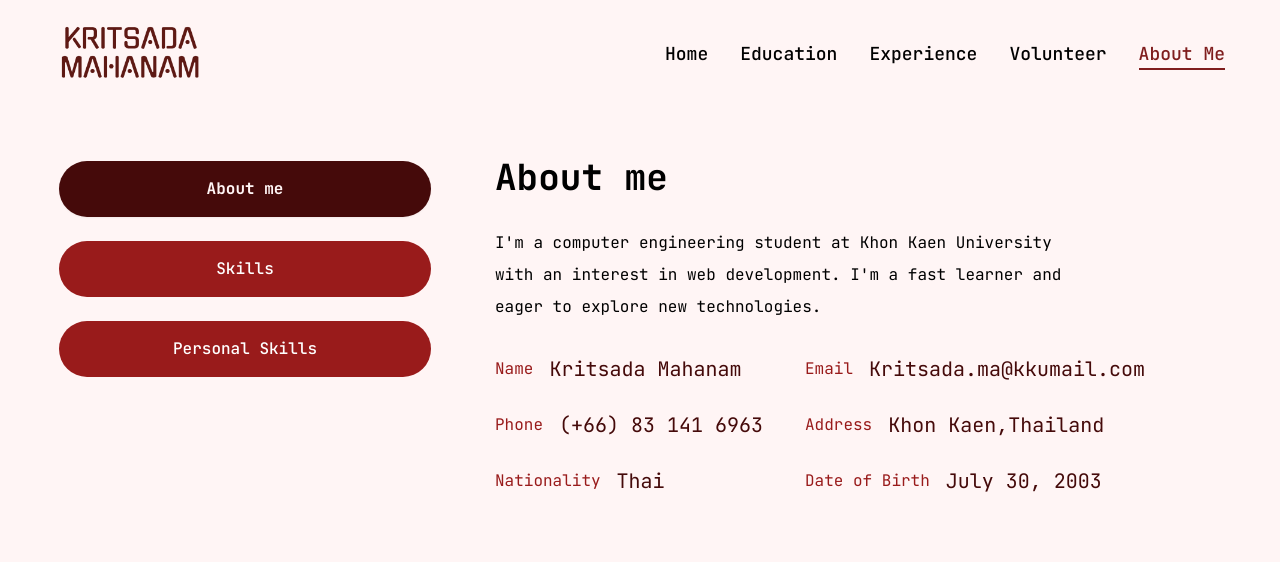
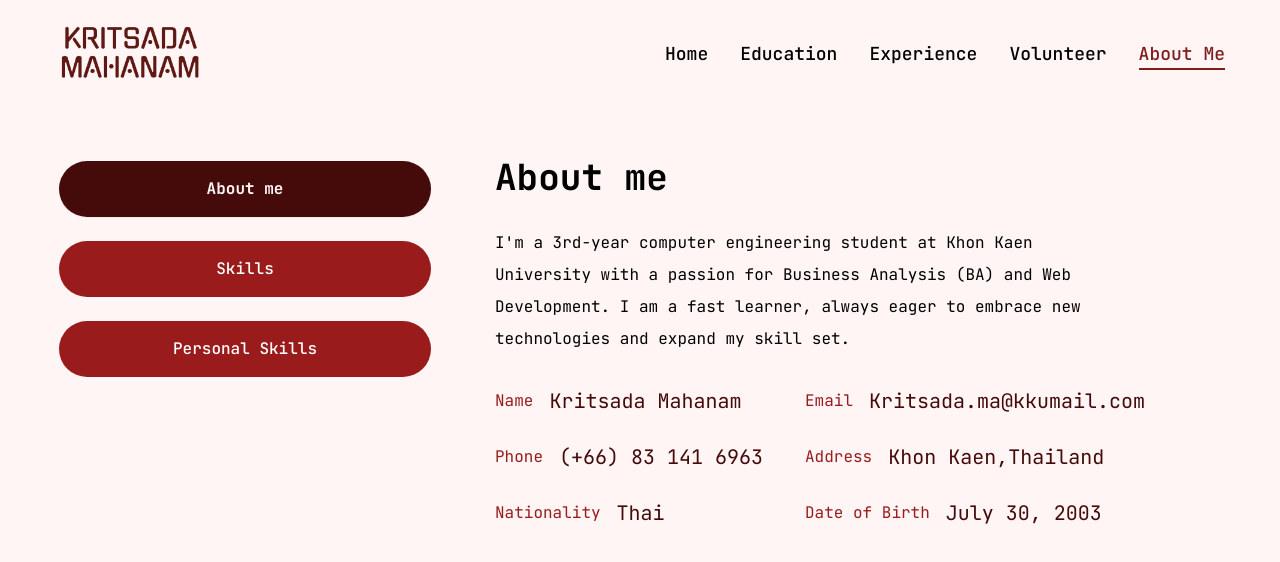
Before and after one commit to kritsada653040438/kritsada-resume-2024, a Next.js app: page /About in a window 1280 px wide. Shown: the top 562 px of the page. Built offline with nearby package versions, Linux system fonts and the light colour scheme.

Commit message:
fix information

```diff
--- a/app/About/page.jsx
+++ b/app/About/page.jsx
@@ -5,7 +5,7 @@ import { SiMongodb, SiTailwindcss, SiNextdotjs } from "react-icons/si";
 
 const about = {
   title: "About me",
-description: "I'm a computer engineering student at Khon Kaen University with an interest in web development. I'm a fast learner and eager to explore new technologies.",
+description: "I'm a 3rd-year computer engineering student at Khon Kaen University with a passion for Business Analysis (BA) and Web Development. I am a fast learner, always eager to embrace new technologies and expand my skill set.",
   info: [
     {
       fieldName: "Name",
```
